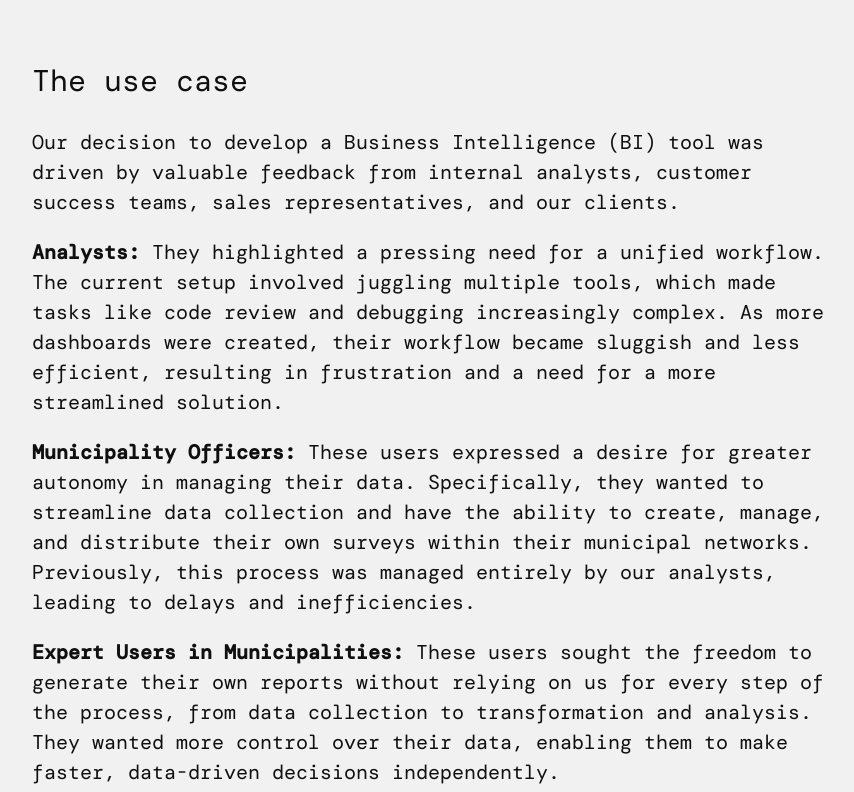
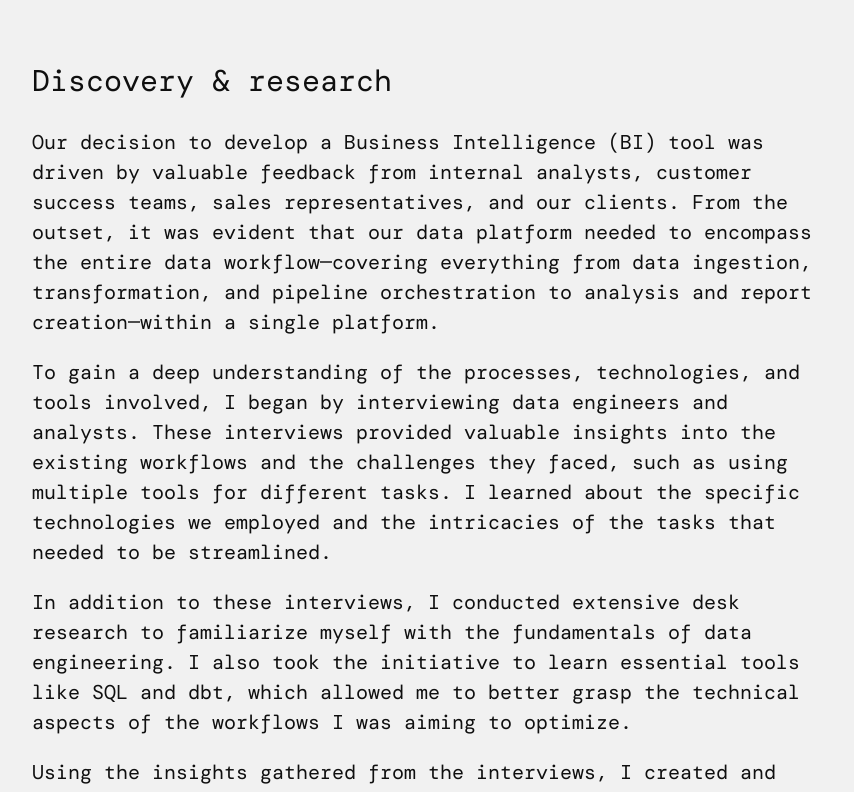
Before and after one commit to angela-capillo/angelacapillo.com, a website: page case-studies/polyteia.html in a window 1280 px wide. Shown: the part 1580-2372 px from the top of the page, without its empty margins (208-1062 px from the left). Drawn offline with nearby package versions, Linux system fonts and the light colour scheme; a web font is replaced by a local one.

Commit message:
Update case study images

```diff
--- a/case-studies/polyteia.html
+++ b/case-studies/polyteia.html
@@ -61,41 +61,10 @@
             </figure>
 
             <section class="text-wrapper">
-                <h2>The use case</h2>
+                <h2>Discovery & research</h2>
                 <p>
                     Our decision to develop a Business Intelligence (BI) tool was driven by valuable feedback from
-                    internal analysts, customer success teams, sales representatives, and our clients.
-                </p>
-                <p>
-                    <strong> Analysts: </strong> They highlighted a pressing need for a unified workflow. The current
-                    setup involved juggling multiple tools, which made tasks like code review and debugging increasingly
-                    complex. As more dashboards were created, their workflow became sluggish and less efficient,
-                    resulting in frustration and a need for a more streamlined solution.
-                </p>
-                <p>
-                    <strong> Municipality Officers: </strong> These users expressed a desire for greater autonomy in
-                    managing their data. Specifically, they wanted to streamline data collection and have the ability to
-                    create, manage, and distribute their own surveys within their municipal networks. Previously, this
-                    process was managed entirely by our analysts, leading to delays and inefficiencies.
-                </p>
-                <p>
-                    <strong> Expert Users in Municipalities: </strong> These users sought the freedom to generate their
-                    own reports without relying on us for every step of the process, from data collection to
-                    transformation and analysis. They wanted more control over their data, enabling them to make faster,
-                    data-driven decisions independently.
-                </p>
-            </section>
-
-            <figure>
-                <img src="/assets/images/polyteia/02_old_dashboard.png"
-                    alt="Screenshot of the old Polyteia dashboard with a basic layout and limited features">
-                <figcaption>The outdated Polyteia dashboard before the redesign</figcaption>
-            </figure>
-
-            <section class="text-wrapper">
-                <h2>Discovery & research</h2>
-                <p>
-                    From the outset, it was evident that our data platform needed to encompass the entire data
+                    internal analysts, customer success teams, sales representatives, and our clients. From the outset, it was evident that our data platform needed to encompass the entire data
                     workflow—covering everything from data ingestion, transformation, and pipeline orchestration to
                     analysis and report creation—within a single platform.
                 </p>
```
Also changed, not shown: case-studies/index.html (+12 -3 lines), assets/images/elucidate/elu_logo.png (added), assets/images/polyteia/poly_logo.png (added), assets/images/transparency/ti_logo.png (added).
